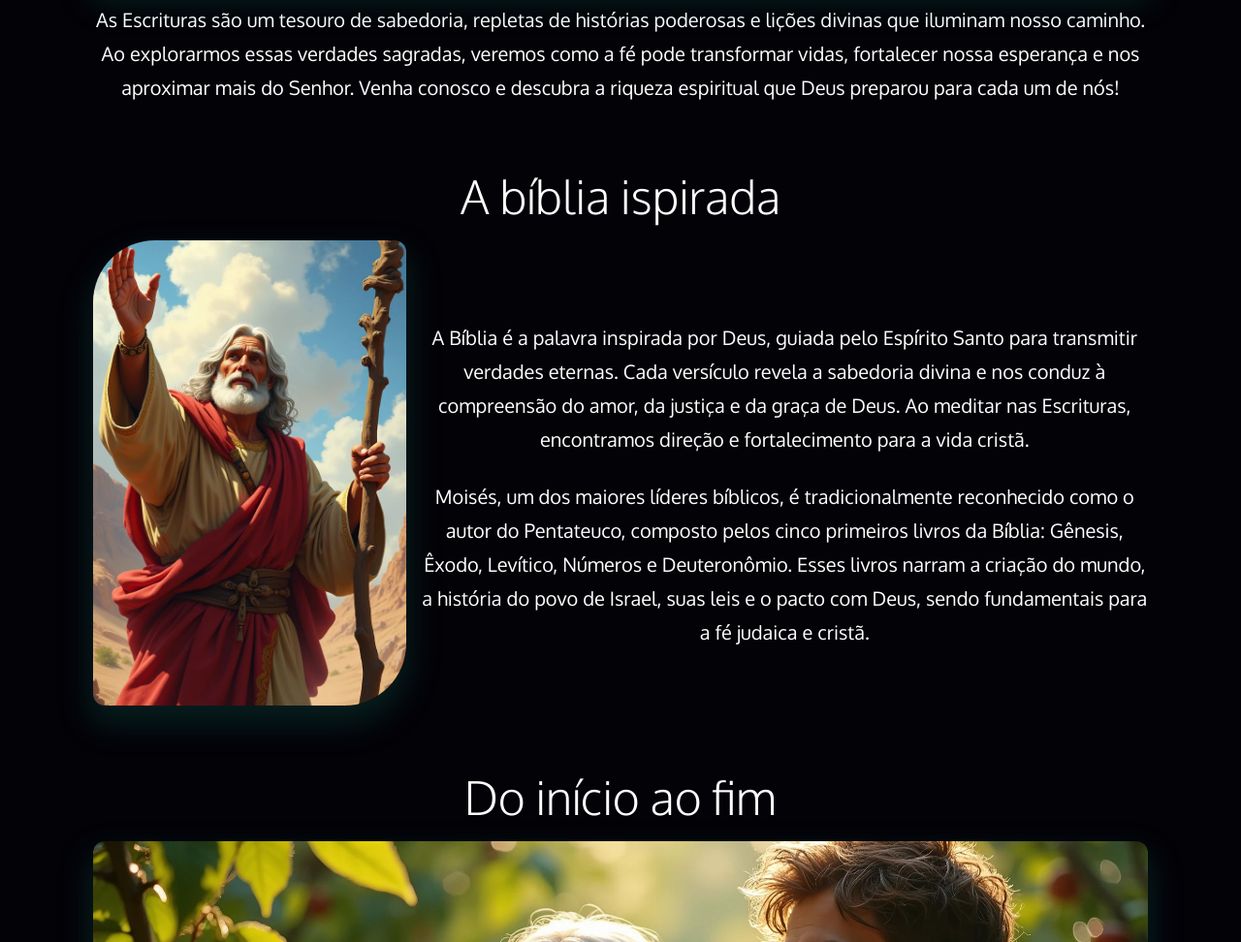
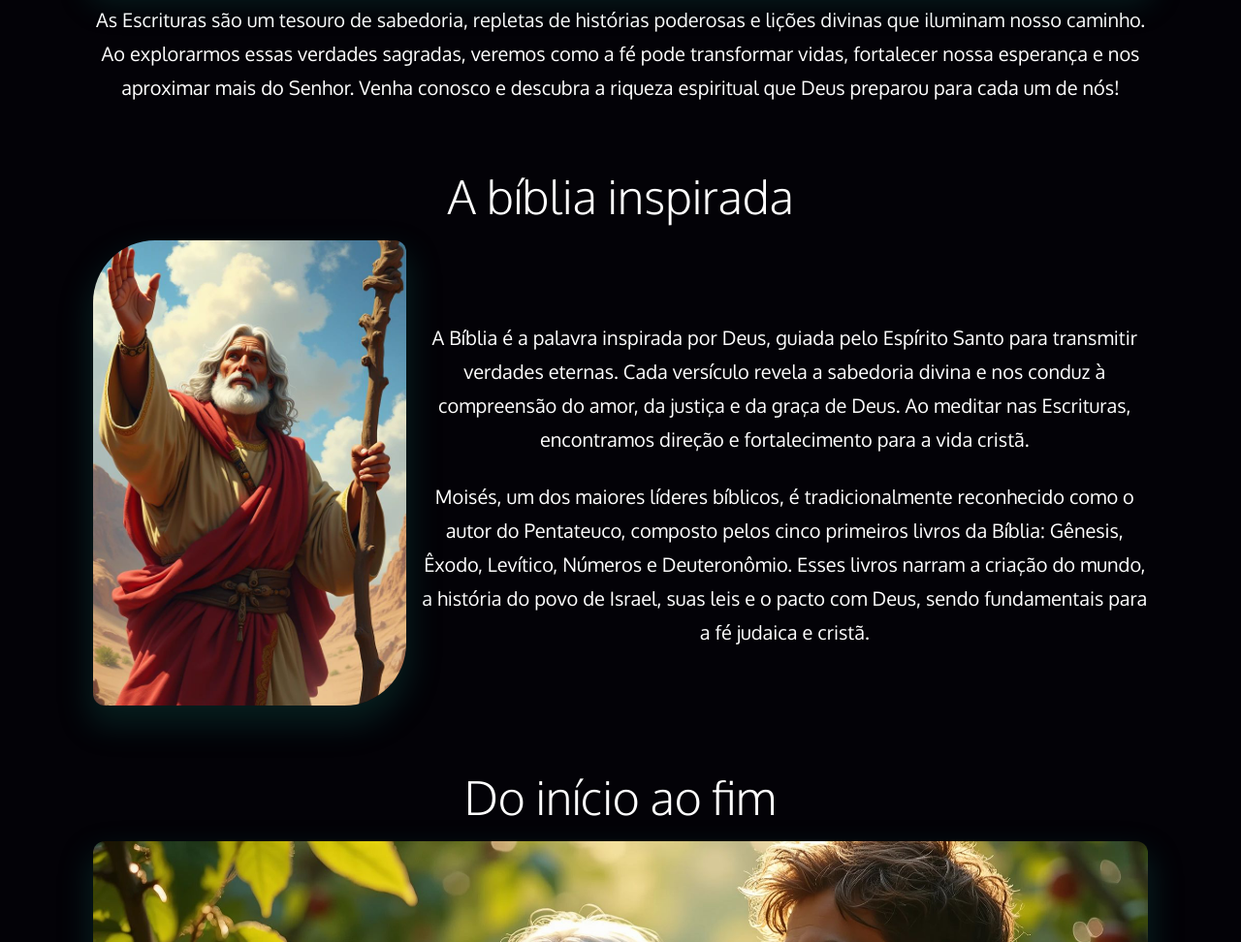
Before and after one commit to KennedyRamos/Projeto-biblia, a plain HTML site: page index.html in a window 1280 px wide. Shown: the part 1437-2409 px from the top of the page at 97% size. Drawn offline with Linux system fonts and the light colour scheme.

Commit message:
correção de português

```diff
--- a/index.html
+++ b/index.html
@@ -38,7 +38,7 @@
 
 
         <section class="section">
-            <h2 class="section__title">A bíblia ispirada</h2>
+            <h2 class="section__title">A bíblia inspirada</h2>
 
             <div class="section__division">
                 <img class="section__img-inline" src="img/moises.png" alt="">
```
